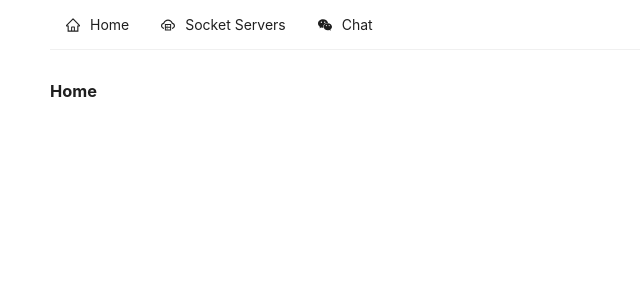
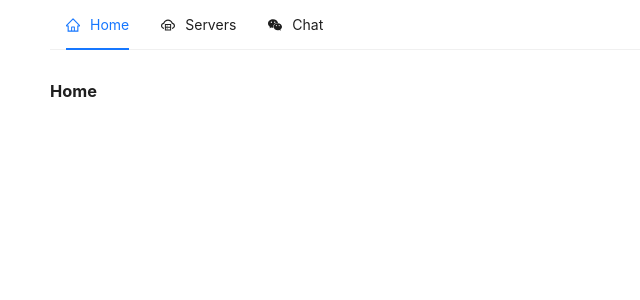
Before and after one commit to franlopezm/socketcluster-app, a React (Create React App) app in the folder client/: page / in a window 1280 px wide. Shown: the top 300 px of the page, without its empty margins (0-640 px from the left). Built offline with nearby package versions, Linux system fonts and the light colour scheme.

Commit message:
Update Menu

```diff
--- a/client/src/App.js
+++ b/client/src/App.js
@@ -2,13 +2,17 @@ import { useCallback, useState } from 'react'
 import { Menu, Layout } from 'antd'
 
 import Routes from './components/Routes'
-import { MENU_ITEMS, MENU_KEYS } from './constants/routes'
+import { MENU_ITEMS, MENU_KEYS, ROUTES_KEY } from './constants/routes'
 import { MenuStorage } from './services/LocalStorage'
 
 const { Header, Content } = Layout
 
+const menuKeyInStorage = MenuStorage.get()
+const START_ROUTE = MENU_KEYS.includes(menuKeyInStorage)
+  ? menuKeyInStorage : ROUTES_KEY.home
+
 function App() {
-  const [route, setRoute] = useState(MenuStorage.get())
+  const [route, setRoute] = useState(START_ROUTE)
 
   const onChangeRoute = useCallback(
     (e) => {
--- a/client/src/components/Routes.js
+++ b/client/src/components/Routes.js
@@ -2,12 +2,12 @@ import { ROUTES_KEY } from '../constants/routes'
 
 import Home from './Home'
 import Chat from './Chat'
-import SocketServer from './SocketServer'
+import Server from './Server'
 
 const routes = {
   [ROUTES_KEY.home]: <Home />,
   [ROUTES_KEY.chat]: <Chat />,
-  [ROUTES_KEY.socketServer]: <SocketServer />
+  [ROUTES_KEY.server]: <Server />
 }
 
 function Routes(props) {
--- a/client/src/constants/routes.js
+++ b/client/src/constants/routes.js
@@ -5,8 +5,8 @@ export const MENU_ITEMS = [{
   key: 'home',
   icon: <HomeOutlined />
 }, {
-  label: 'Socket Servers',
-  key: 'socketServer',
+  label: 'Servers',
+  key: 'server',
   icon: <CloudServerOutlined />
 }, {
   label: 'Chat',
@@ -18,6 +18,6 @@ export const MENU_KEYS = MENU_ITEMS.map(e => e.key)
 
 export const ROUTES_KEY = {
   home: 'home',
-  socketServer: 'socketServer',
+  socketServer: 'server',
   chat: 'chat'
 }
```
Also changed, not shown: client/public/manifest.json.
